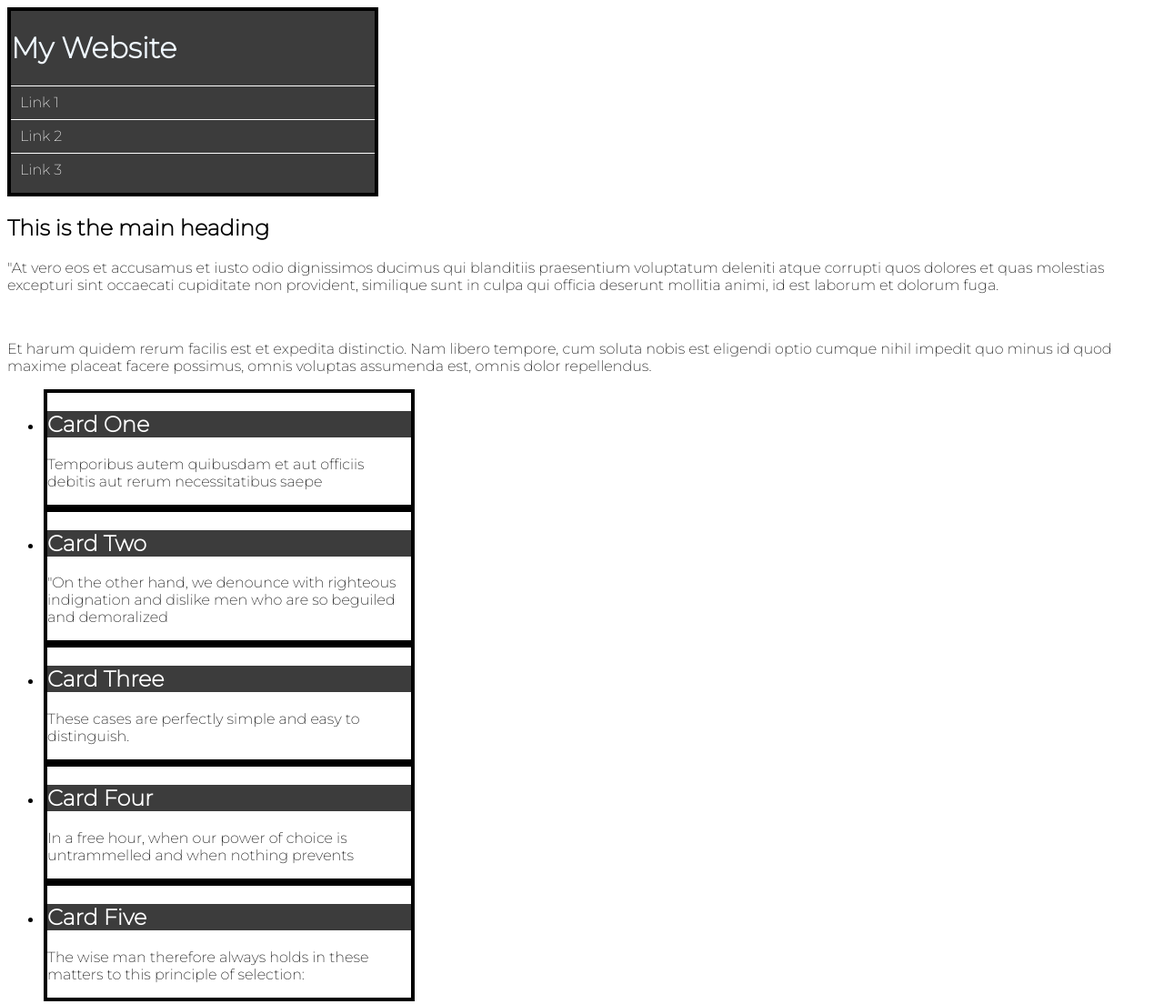
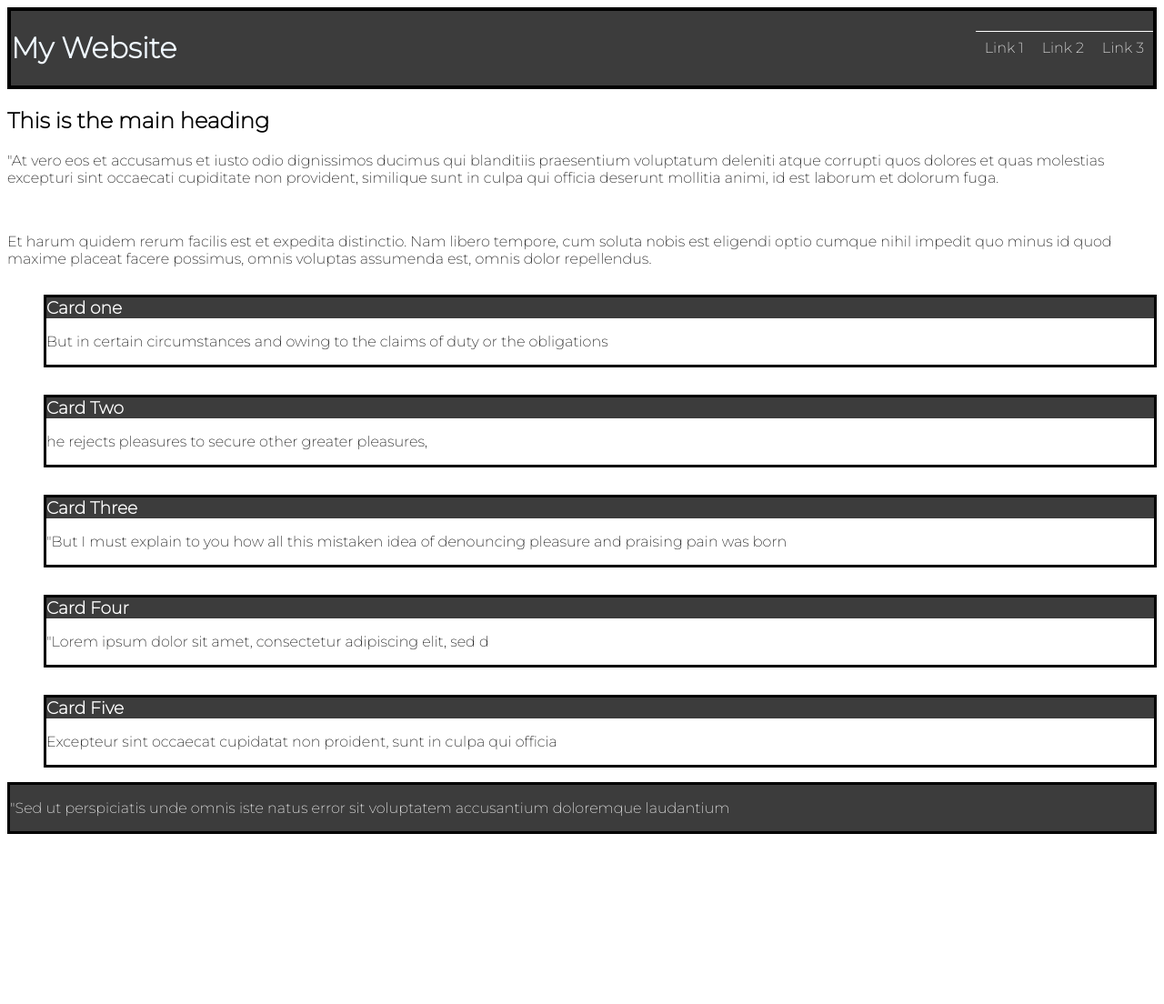
Before and after one commit to Yar14k/lesson14, a plain HTML site: page index.html in a window 1280 px wide. Shown: the whole page at 91% size. After the commit the page ends 925 px from the top, so only its background shows below. Drawn offline with Linux system fonts and the light colour scheme.

Commit message:
first commit

```diff
--- a/index.html
+++ b/index.html
@@ -11,12 +11,10 @@
     <div class=" header">
         <h1> My Website</h1>
         <nav>
-           <ul type="none" class="links">
+           <ul  class="links">
 
              <li class="link"><a href="#"class="link-m" >Link 1</a></li>
-
              <li class="link"><a href="#"class="link-m" >Link 2</a></li>
-
              <li class="link"><a href="#"class="link-m" >Link 3</a></li>
          </ul>
         </nav>
@@ -31,30 +29,33 @@
              <p> Et harum quidem rerum facilis est et expedita distinctio. Nam libero tempore, cum soluta nobis est eligendi optio cumque nihil impedit quo minus id quod maxime placeat facere possimus, omnis voluptas assumenda est, omnis dolor repellendus.
 
              </p>
-             <div class="spisok">
-                 <ul>
-                     <li class="spicok-1"><div class="first-block" >
-                         <div  class="first-part"><h2 class="header-1">Card One</h2></div>
-                         <div class="second-part"><p>Temporibus autem quibusdam et aut officiis debitis aut rerum necessitatibus saepe</p></div>
-                     </div></li>
-                     <li class="spicok-1"><div class="first-block" >
-                         <div class="first-part"> <h2 class="header-1">Card Two</h2></div>
-                         <div class="second-part"><p>"On the other hand, we denounce with righteous indignation and dislike men who are so beguiled and demoralized</p></div>
-                     </div></li>
-                     <li class="spicok-1"><div class="first-block">
-                         <div class="first-part"><h2 class="header-1">Card Three</h2></div>
-                         <div class="second-part"><p> These cases are perfectly simple and easy to distinguish. </p></div>
-                     </div></li>
-                     <li class="spicok-1" ><div  class="first-block">
-                         <div class="first-part" ><h2 class="header-1">Card Four</h2></div>
-                         <div class="second-part"><p> In a free hour, when our power of choice is untrammelled and when nothing prevents</p></div>
-                     </div></li>
-                     <li class="spicok-1"><div class="first-block">
-                         <div class="first-part"><h2 class="header-1">Card Five</h2></div>
-                         <div class="second-part"><p>The wise man therefore always holds in these matters to this principle of selection:</p></div>
-                     </div></li>
-                 </ul>
-             </div>
+              <ul>
+                  <li class="enumeration">
+                      <h3 class="Card">Card one</h3>
+                      <p class="Card-text">But in certain circumstances and owing to the claims of duty or the obligations</p>
+                </li>
+                  <li class="enumeration">
+                      <h3 class="Card">Card Two</h3>
+                      <p class="Card-text">he rejects pleasures to secure other greater pleasures,</p>
+                  </li>
+                  <li class="enumeration">
+                    <h3 class="Card">Card Three</h3>
+                    <p class="Card-text">"But I must explain to you how all this mistaken idea of denouncing pleasure and praising pain was born</p>
+                </li>
+                <li class="enumeration">
+                    <h3 class="Card">Card Four</h3>
+                    <p class="Card-text">"Lorem ipsum dolor sit amet, consectetur adipiscing elit, sed d</p>
+                </li>
+                <li class="enumeration">
+
+                    <h3 class="Card">Card Five</h3>
+                    <p class="Card-text">Excepteur sint occaecat cupidatat non proident, sunt in culpa qui officia</p>
+                </li>
+
+              </ul>
+              <div class="end">
+                     <p class="end-text">"Sed ut perspiciatis unde omnis iste natus error sit voluptatem accusantium doloremque laudantium</p>
+              </div>
         </div>
 
 
--- a/style.css
+++ b/style.css
@@ -2,9 +2,7 @@
 *{
     font-family: 'Montserrat', sans-serif;
 }
-body{
 
-}
 h1{
     color: aliceblue;
 }
@@ -12,7 +10,7 @@ h1{
     padding: 0;
 }
  .link{
- display: block;
+
  list-style-type: none;
  line-height: 1rem;
  border-top: 1px solid white;
@@ -22,17 +20,14 @@ h1{
 
 .header{
     background: rgb(60,60,60);
-    width: 400px;
-    height:  200px;
+    width: auto;
+
     border:  solid 4px black;
 }
 h2{
     color: black;
 }
 
-hr{
-    color: white;
-}
 .link-m{
     text-decoration: none;
     color: white;
@@ -40,25 +35,55 @@ hr{
 .main-block{
     background: white;
 }
-.first-part{
-    background-color:rgb(60,60,60);
-    width: 400px;
-}
-.second-part{
-    background: white;
-    width: 400px;
 
-}
-.spisok-1{
-    text-decoration: none;
-    margin-top: 30px;
-
-}
 .header-1{
     color: white;
 }
-.first-block{
+.enumeration{
     border: 3px solid black;
-    width: 400px;
-    border: solid 4px black;
+    list-style-type: none;
+    width: auto;
+    margin-top: 30px;
+    display: flex;
+     flex-direction: column;
+
 }
+.Card {
+    background-color: rgb(60,60,60);
+    color: white;
+    padding: 0;
+    margin: 0;
+
+
+}
+.Card-text{
+   background-color: white;
+
+}
+.end{
+    background-color: rgb(60,60,60);
+    width: auto;
+    height: auto;
+    border: 3px solid black;
+
+}
+
+.end-text{
+    color: white;
+}
+@media screen and (min-width:40rem)
+{
+    .header{
+        display: flex;
+        justify-content: space-between;
+        align-items: center;
+    }
+    .header .links{
+        display: flex;
+    }
+}
+@media screen and(min-width:70rem){
+    ul{
+        grid-template-columns: 1fr 1fr;
+    }
+}
```
Also changed, not shown: 3 other files.
